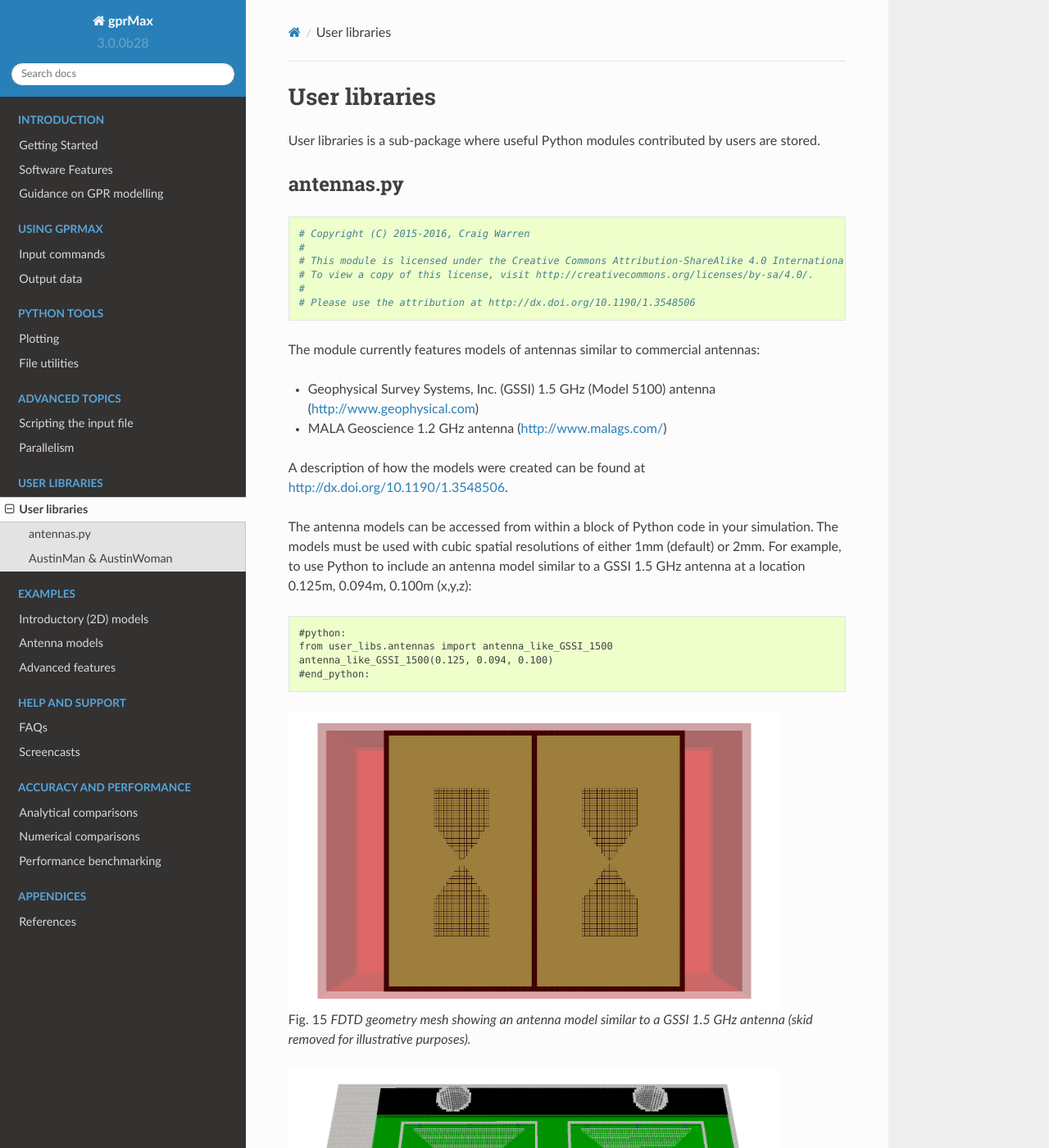
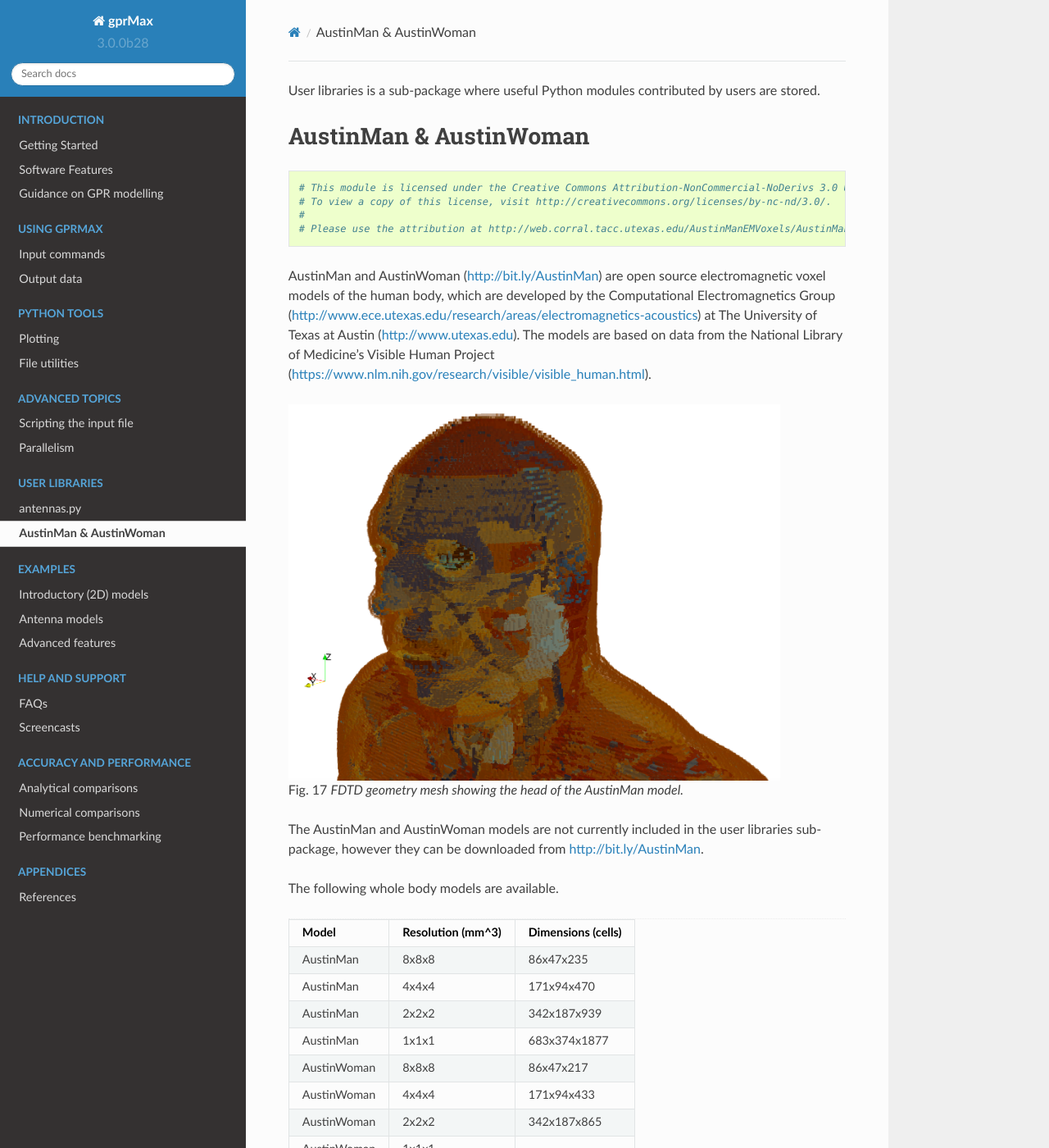
Before and after one commit to gprMax/gprMax, a Sphinx documentation site: the page built from docs/source/user_libs_austinman.rst, in a window 1280 px wide and 1400 px high. Shown: the whole window at 82% size. Built offline with Sphinx 7.4.7 and the Read the Docs theme 2.0.0, drawn with Linux system fonts in a browser that asks for light colours; pages that are not in the unit, such as notebooks, are missing from menus; some of the changed text lies outside the part shown.

Commit message:
Reorganised user libraries section.

```diff
--- a/docs/source/index.rst
+++ b/docs/source/index.rst
@@ -37,7 +37,8 @@ gprMax User Guide
     :maxdepth: 2
     :caption: User libraries
 
-    user_libraries
+    user_libs_antennas
+    user_libs_austinman
 
 .. toctree::
     :maxdepth: 2
--- a/docs/source/user_libraries.rst
+++ b/docs/source/user_libs_austinman.rst
@@ -1,52 +1,8 @@
-.. _user-libs:
-
-**************
-User libraries
-**************
-
 User libraries is a sub-package where useful Python modules contributed by users are stored.
 
-antennas.py
-===========
-
-.. code-block:: python
-
-    # Copyright (C) 2015-2016, Craig Warren
-    #
-    # This module is licensed under the Creative Commons Attribution-ShareAlike 4.0 International License.
-    # To view a copy of this license, visit http://creativecommons.org/licenses/by-sa/4.0/.
-    #
-    # Please use the attribution at http://dx.doi.org/10.1190/1.3548506
-
-The module currently features models of antennas similar to commercial antennas:
-
-* Geophysical Survey Systems, Inc. (GSSI) 1.5 GHz (Model 5100) antenna (http://www.geophysical.com)
-* MALA Geoscience 1.2 GHz antenna (http://www.malags.com/)
-
-A description of how the models were created can be found at http://dx.doi.org/10.1190/1.3548506.
-
-The antenna models can be accessed from within a block of Python code in your simulation. The models must be used with cubic spatial resolutions of either 1mm (default) or 2mm. For example, to use Python to include an antenna model similar to a GSSI 1.5 GHz antenna at a location 0.125m, 0.094m, 0.100m (x,y,z):
-
-.. code-block:: none
-
-    #python:
-    from user_libs.antennas import antenna_like_GSSI_1500
-    antenna_like_GSSI_1500(0.125, 0.094, 0.100)
-    #end_python:
-
-.. figure:: images/antenna_like_GSSI_1500.png
-    :width: 600 px
-
-    FDTD geometry mesh showing an antenna model similar to a GSSI 1.5 GHz antenna (skid removed for illustrative purposes).
-
-.. figure:: images/antenna_like_MALA_1200.png
-    :width: 600 px
-
-    FDTD geometry mesh showing an antenna model similar to a MALA 1.2GHz antenna (skid removed for illustrative purposes).
-
-
+***********************
 AustinMan & AustinWoman
-=======================
+***********************
 
 .. code-block:: python
 
```
Also changed, not shown: docs/source/user_libs_antennas.rst (added, +41 -0 lines).
